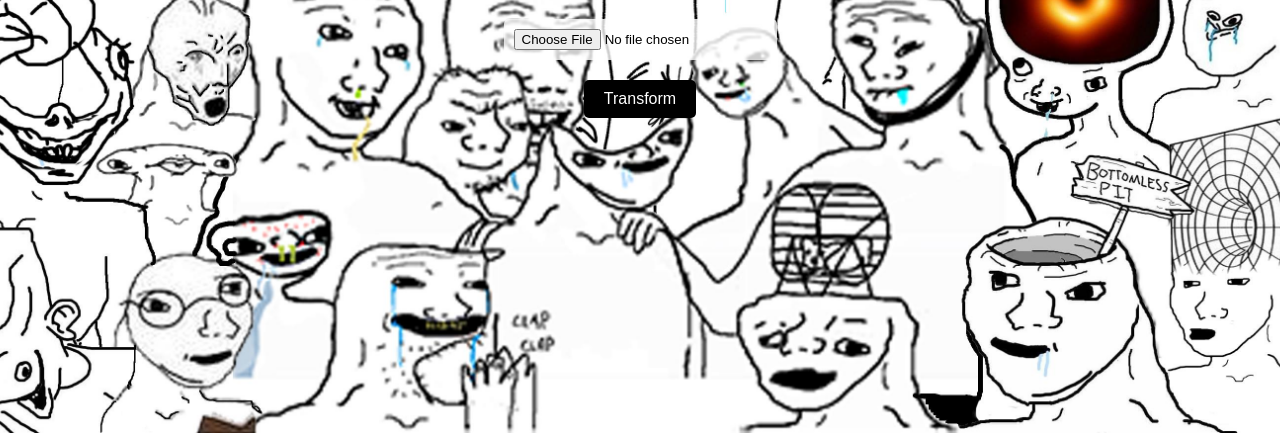
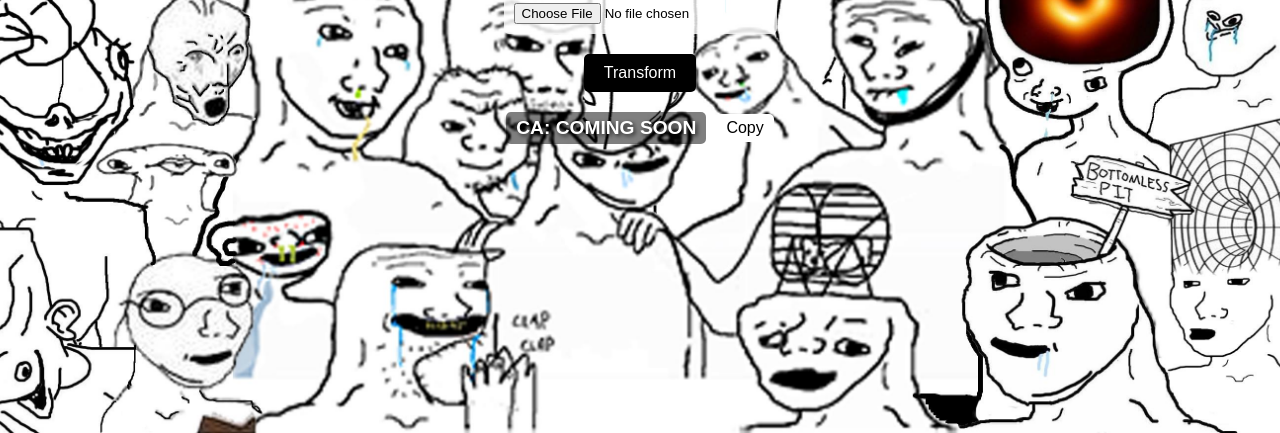
Before and after one commit to monke129/wojak-transformer, a website: page public/index.html in a window 1280 px wide. Shown: the part 407-840 px from the top of the page. Drawn offline with Linux system fonts and the light colour scheme.

```diff
--- a/public/index.html
+++ b/public/index.html
@@ -14,6 +14,10 @@
       <img id="preview" src="" alt="Preview" style="display: none;">
     </div>
     <button onclick="transformImage()">Transform</button>
+    <div class="ca-section">
+      <span id="ca-text">CA: COMING SOON</span>
+      <button onclick="copyCAText()">Copy</button>
+    </div>
     <div>
       <img id="result" src="" alt="Result" style="display: none;">
     </div>
@@ -62,6 +66,16 @@
         button.textContent = 'Transform';
       }
     }
+
+    function copyCAText() {
+      const caText = document.getElementById('ca-text').textContent;
+      const caValue = caText.replace('CA: COMING SOON ', ''); // Extract just the "XXXXXXXXXX" part
+      navigator.clipboard.writeText(caValue).then(() => {
+        alert('CA copied to clipboard!');
+      }).catch(err => {
+        alert('Failed to copy: ' + err);
+      });
+    }
   </script>
 </body>
 </html>
--- a/public/style.css
+++ b/public/style.css
@@ -51,6 +51,37 @@
     cursor: not-allowed;
   }
 
+  .ca-section {
+    margin-top: 20px;
+    display: flex;
+    align-items: center;
+    gap: 10px;
+  }
+
+  #ca-text {
+    font-size: 1.2em;
+    font-weight: bold;
+    color: #fff;
+    text-shadow: 2px 2px 4px rgba(0, 0, 0, 0.7);
+    background-color: rgba(0, 0, 0, 0.5); /* Semi-transparent background for readability */
+    padding: 5px 10px;
+    border-radius: 5px;
+  }
+
+  .ca-section button {
+    padding: 5px 10px;
+    font-size: 1em;
+    background-color: #fff;
+    color: #000;
+    border: none;
+    border-radius: 5px;
+    cursor: pointer;
+  }
+
+  .ca-section button:hover {
+    background-color: #ddd;
+  }
+
   #preview,
   #result {
     max-width: 300px;
```
Also changed, not shown: 1 other file.
